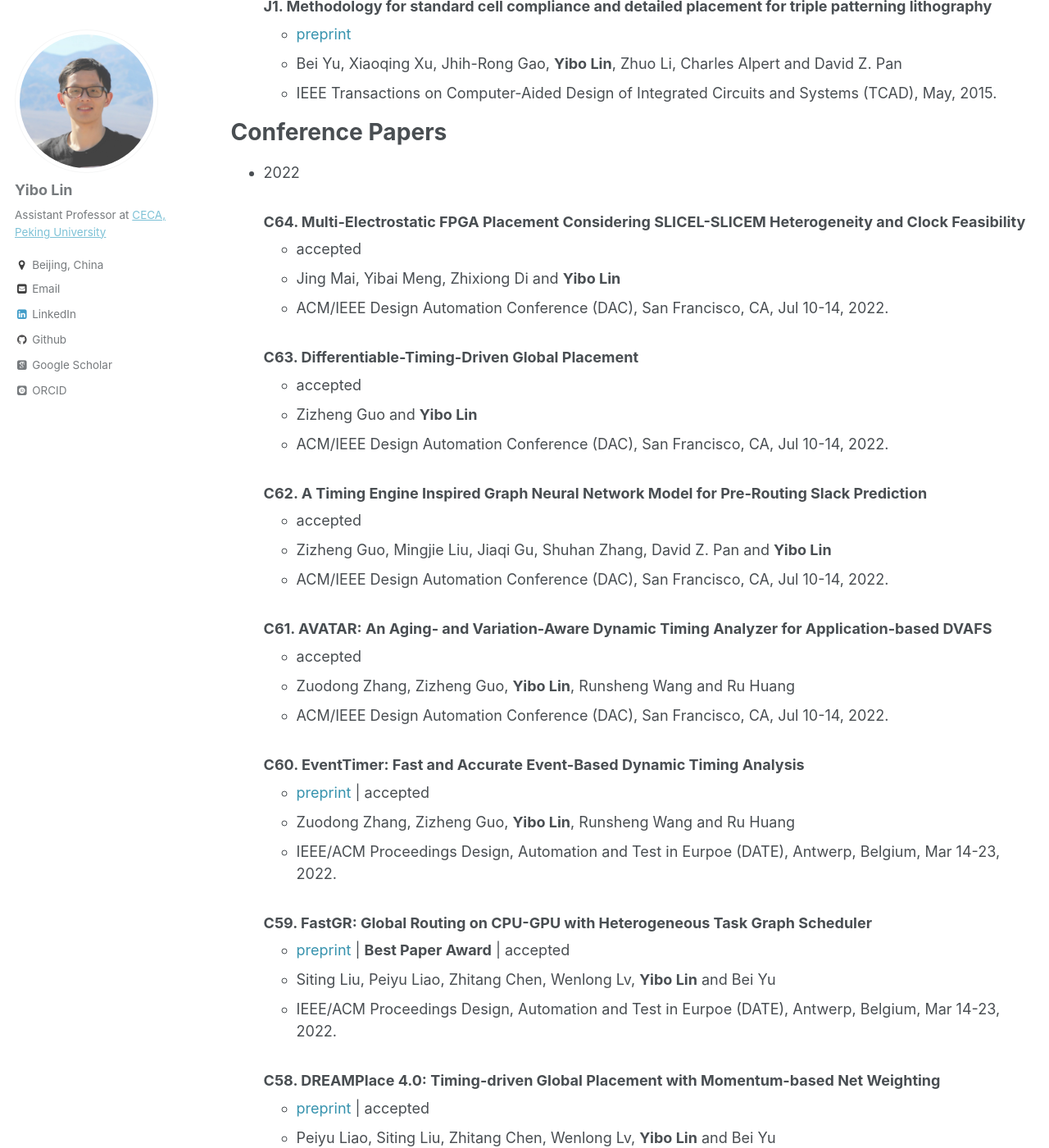
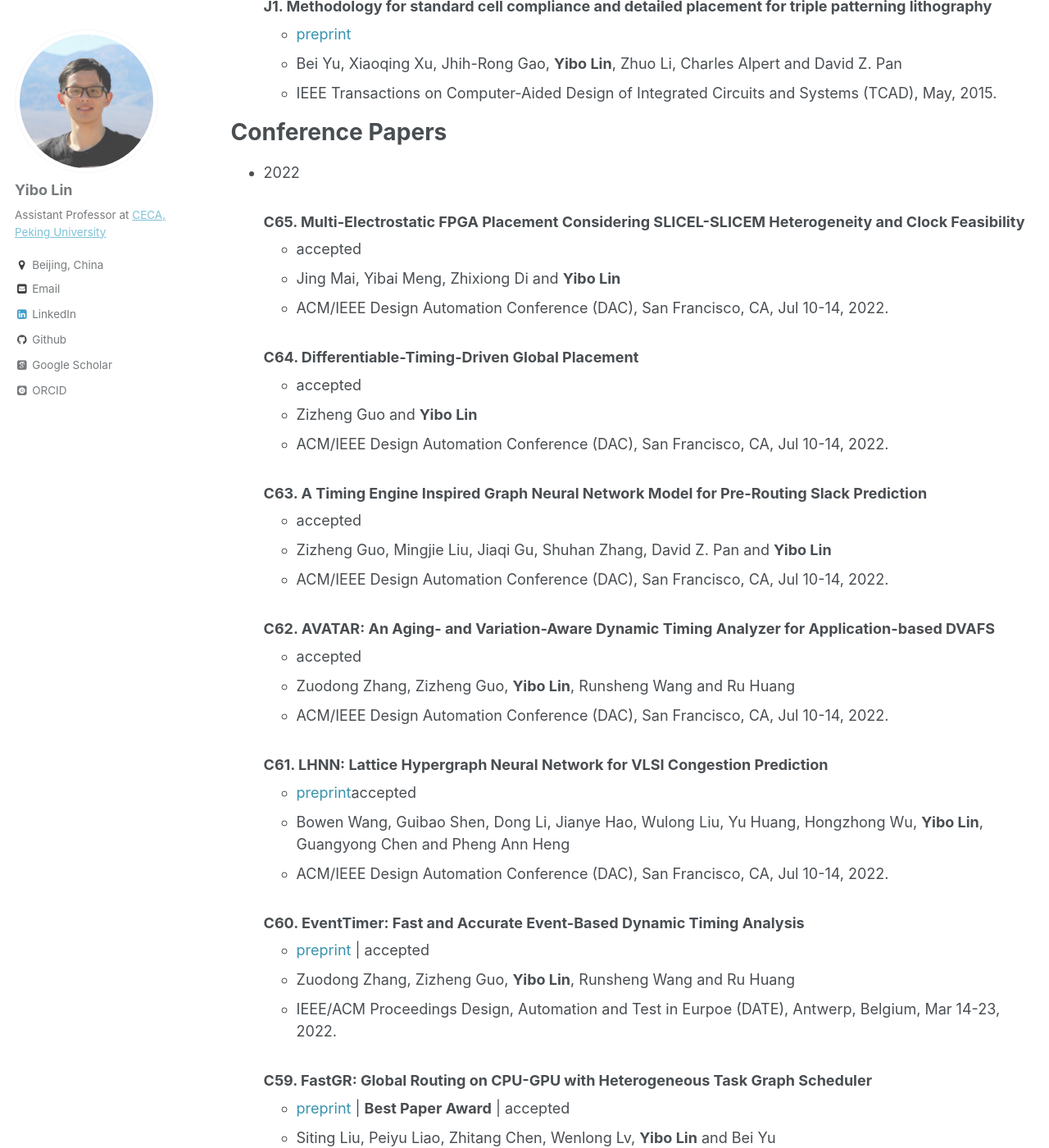
Before and after one commit to limbo018/limbo018.github.io, a Jekyll site: the page built from _pages/publications.md, in a window 1280 px wide and 1400 px high, scrolled down 6239 px. Shown: the whole window at 82% size. Built offline with Jekyll 4.4.1, drawn with Linux system fonts in a browser that asks for light colours; some web fonts are replaced.

Commit message:
add dac LHNN

```diff
--- a/_pages/publications.md
+++ b/_pages/publications.md
@@ -207,24 +207,29 @@ Conference Papers
 
 * 2022
 
-  ### C64. [Multi-Electrostatic FPGA Placement Considering SLICEL-SLICEM Heterogeneity and Clock Feasibility](https://doi.org/10.1145/3489517.3530568)
+  ### C65. [Multi-Electrostatic FPGA Placement Considering SLICEL-SLICEM Heterogeneity and Clock Feasibility](https://doi.org/10.1145/3489517.3530568)
      * accepted
      * Jing Mai, Yibai Meng, Zhixiong Di and **Yibo Lin**
      * ACM/IEEE Design Automation Conference (DAC), San Francisco, CA, Jul 10-14, 2022.
 
-  ### C63. [Differentiable-Timing-Driven Global Placement](https://doi.org/10.1145/3489517.3530486)
+  ### C64. [Differentiable-Timing-Driven Global Placement](https://doi.org/10.1145/3489517.3530486)
      * accepted
      * Zizheng Guo and **Yibo Lin**
      * ACM/IEEE Design Automation Conference (DAC), San Francisco, CA, Jul 10-14, 2022.
 
-  ### C62. [A Timing Engine Inspired Graph Neural Network Model for Pre-Routing Slack Prediction](https://doi.org/10.1145/3489517.3530597)
+  ### C63. [A Timing Engine Inspired Graph Neural Network Model for Pre-Routing Slack Prediction](https://doi.org/10.1145/3489517.3530597)
      * accepted
      * Zizheng Guo, Mingjie Liu, Jiaqi Gu, Shuhan Zhang, David Z. Pan and **Yibo Lin**
      * ACM/IEEE Design Automation Conference (DAC), San Francisco, CA, Jul 10-14, 2022.
 
-  ### C61. [AVATAR: An Aging- and Variation-Aware Dynamic Timing Analyzer for Application-based DVAFS](https://doi.org/10.1145/3489517.3530530)
+  ### C62. [AVATAR: An Aging- and Variation-Aware Dynamic Timing Analyzer for Application-based DVAFS](https://doi.org/10.1145/3489517.3530530)
      * accepted
      * Zuodong Zhang, Zizheng Guo, **Yibo Lin**, Runsheng Wang and Ru Huang
+     * ACM/IEEE Design Automation Conference (DAC), San Francisco, CA, Jul 10-14, 2022.
+
+  ### C61. LHNN: Lattice Hypergraph Neural Network for VLSI Congestion Prediction
+     * <a href="https://arxiv.org/pdf/2203.12831.pdf" style="color:#3793ae">preprint</a>accepted
+     * Bowen Wang, Guibao Shen, Dong Li, Jianye Hao, Wulong Liu, Yu Huang, Hongzhong Wu, **Yibo Lin**, Guangyong Chen and Pheng Ann Heng
      * ACM/IEEE Design Automation Conference (DAC), San Francisco, CA, Jul 10-14, 2022.
 
   ### C60. EventTimer: Fast and Accurate Event-Based Dynamic Timing Analysis
```
Also changed, not shown: _includes/publications_cv.md (+6 -4 lines), ref/publications.bib (+14 -0 lines), 4 other files.
